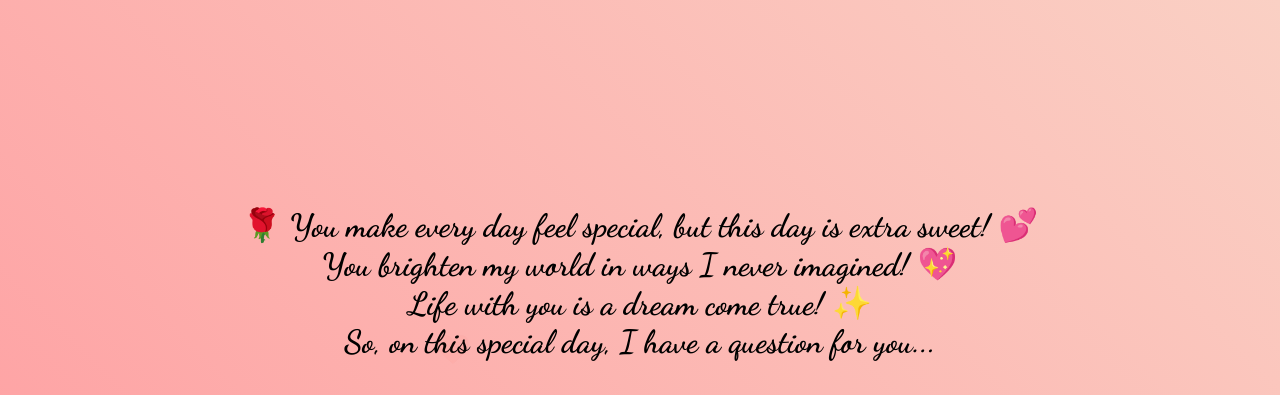
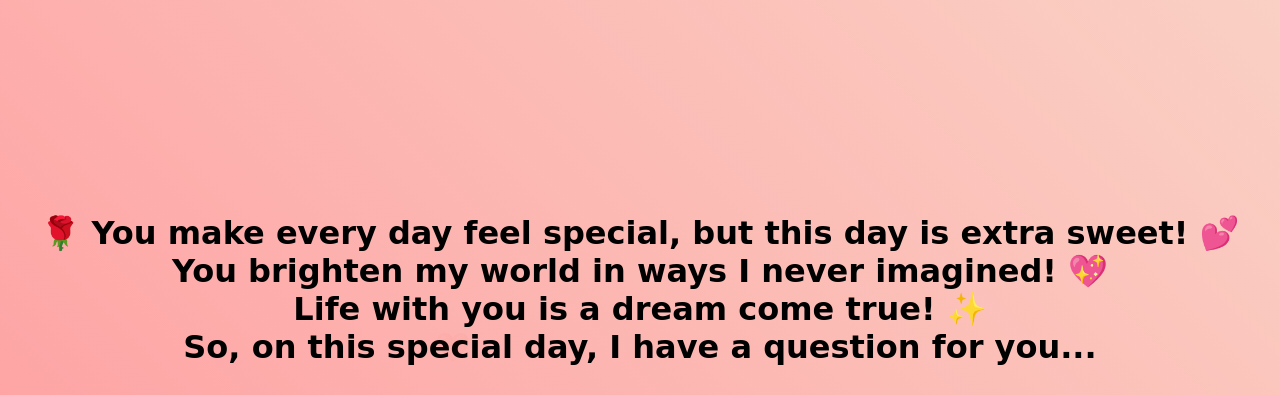
Before and after one commit to Wachirah005/Valentine_Page, a plain HTML site: page index.html in a window 1280 px wide. Shown: the top 395 px of the page. Drawn offline with Linux system fonts and the light colour scheme.

Commit message:
Update index.html

```diff
--- a/index.html
+++ b/index.html
@@ -4,10 +4,10 @@
     <meta charset="UTF-8">
     <meta name="viewport" content="width=device-width, initial-scale=1.0">
     <title>Be My Valentine?</title>
-    <link href="https://fonts.googleapis.com/css2?family=Dancing+Script:wght@400;700&family=Fredoka+One&family=Pacifico&display=swap" rel="stylesheet">
+    <link href="https://fonts.googleapis.com/css2?family=Great+Vibes&display=swap" rel="stylesheet">
     <style>
         body {
-            font-family: 'Dancing Script', cursive;
+            font-family: 'Great Vibes', cursive;
             text-align: center;
             background: linear-gradient(45deg, #ff9a9e, #fad0c4);
             margin: 0;
```
